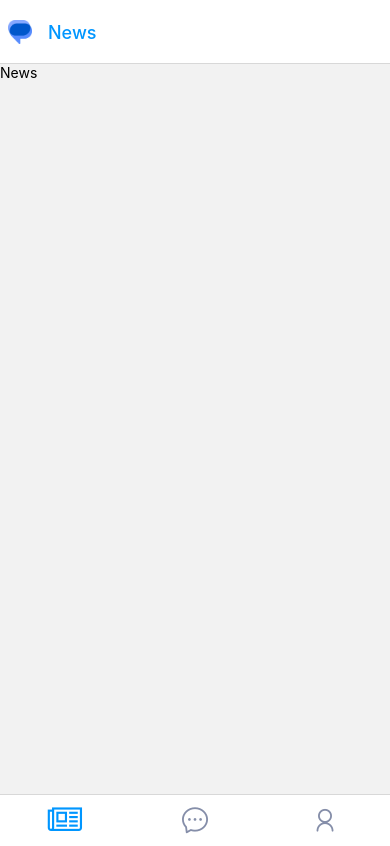
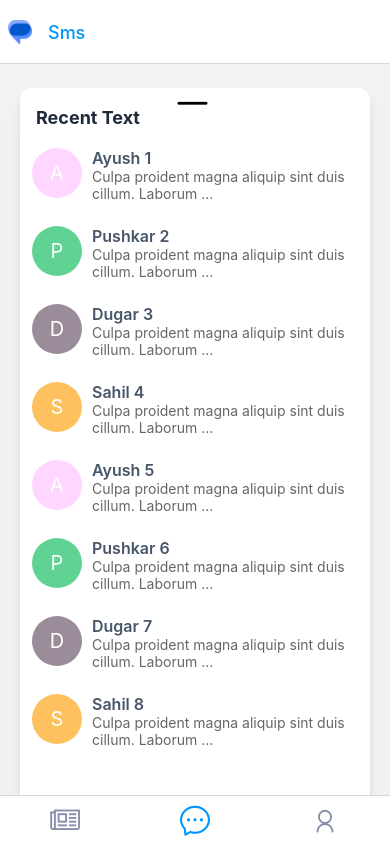
Before and after one commit to Pushkarm029/TrueText, a React Native app: screen / in a window 390 px wide. Built offline with nearby package versions, Linux system fonts and the light colour scheme.

Commit message:
initial route set to sms

```diff
--- a/src/components/BottomTab.js
+++ b/src/components/BottomTab.js
@@ -83,6 +83,7 @@ const BottomTab = () => {
   return (
     <NavigationContainer>
       <Tab.Navigator
+        initialRouteName="Sms"
         screenOptions={{
           headerShown: true,
           headerTintColor: '#0096FF',
```
